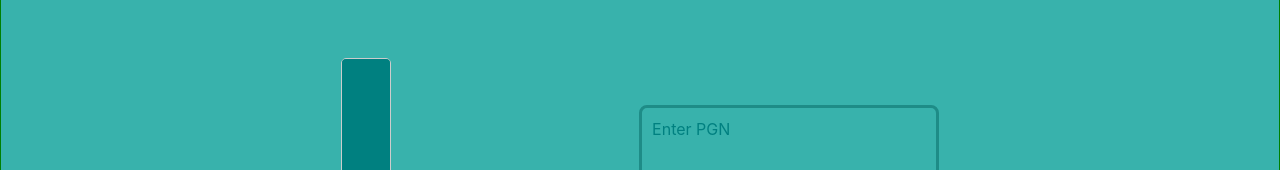
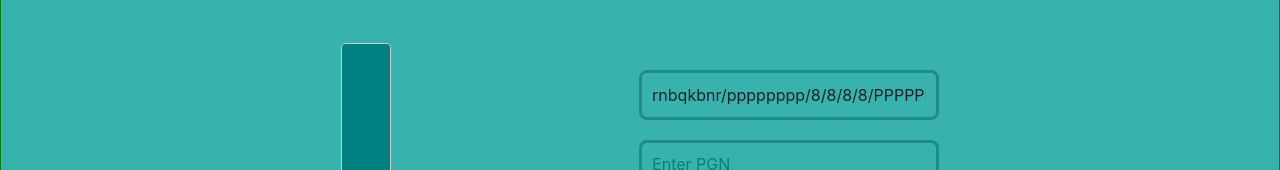
Before and after one commit to htripathi12/chess-nexus, a React (Create React App) app: page /play in a window 1280 px wide. Shown: the part 165-335 px from the top of the page. Built offline with nearby package versions, Linux system fonts and the light colour scheme.

Commit message:
fixed eval bar movement and made FEN block

```diff
--- a/src/components/EvaluationBar.js
+++ b/src/components/EvaluationBar.js
@@ -3,8 +3,8 @@ import { Box, Text } from '@chakra-ui/react';
 
 const EvaluationBar = ({ evaluation, orientation }) => {
   const scoreToPercentage = (score) => {
-    const cappedScore = Math.max(-1000, Math.min(1000, score));
-    return ((cappedScore + 1000) / 2000) * 100;
+    const cappedScore = Math.max(-10, Math.min(10, score));
+    return ((cappedScore + 10) / 20) * 100;
   };
 
   const percentage = scoreToPercentage(evaluation);
--- a/src/pages/Play.js
+++ b/src/pages/Play.js
@@ -1,5 +1,5 @@
 import React, { useState, useRef, useEffect } from 'react';
-import { Textarea, Link, Button, Text, Select } from '@chakra-ui/react';
+import { Textarea, Link, Button, Text, Select, Input } from '@chakra-ui/react';
 import { Link as RouterLink } from 'react-router-dom';
 import CustomBoard from '../components/CustomBoard';
 import EvaluationBar from '../components/EvaluationBar';
@@ -8,6 +8,8 @@ import axios from 'axios';
 
 function Play() {
     const [fen, setFen] = useState('rnbqkbnr/pppppppp/8/8/8/8/PPPPPPPP/RNBQKBNR w KQkq - 0 1');
+    const [fenInput, setFenInput] = useState(fen);
+    const [fenError, setFenError] = useState(false);
     const [winLoss, setWinLoss] = useState('');
     const [history, setHistory] = useState([]);
     const [pgnLoaded, setPgnLoaded] = useState(false);
@@ -70,11 +72,26 @@ function Play() {
         }
     };
 
+    const handleFenChange = (event) => {
+        const inputFen = event.target.value;
+        setFenInput(inputFen);
+        try {
+            chessInstance.current.load(inputFen);
+            setFenError(false);
+            setFen(inputFen);
+            runStockfish(inputFen);
+        } catch (e) {
+            setFenError(true);
+        }
+    };
+
+
     const handleUndo = () => {
         if (chessInstance.current.history().length > 0) {
             chessInstance.current.undo();
             const newFen = chessInstance.current.fen();
             setFen(newFen);
+            setFenInput(newFen);
             runStockfish(newFen);
         }
     };
@@ -83,7 +100,9 @@ function Play() {
         const moves = chessInstance.current.history();
         if (moveIndex.current < moves.length) {
             chessInstance.current.move(moves[moveIndex.current]);
-            setFen(chessInstance.current.fen());
+            const newFen = chessInstance.current.fen();
+            setFen(newFen);
+            setFenInput(newFen);
             moveIndex.current += 1;
         }
     };
@@ -98,7 +117,9 @@ function Play() {
                 chessInstance.current.loadPgn(pgn);
                 setPgnLoaded(true);
                 moveIndex.current = 0;
-                setFen(chessInstance.current.fen());
+                const newFen = chessInstance.current.fen();
+                setFen(newFen);
+                setFenInput(newFen);
             } else {
                 setPgnLoaded(false);
                 setWinLoss(response.data.message);
@@ -130,7 +151,7 @@ function Play() {
                 </Link>
             </div>
             <div style={{ display: 'flex', justifyContent: 'center', alignItems: 'center', height: '100vh' }}>
-                <div style={{ paddingRight: "20px" }}>
+                <div style={{ paddingRight: "20px", paddingBottom: "30px" }}>
                   <EvaluationBar evaluation={evaluation} orientation={orientation} />
                 </div>
                 <div style={{ display: 'flex', flexDirection: 'column', alignItems: 'center' }}>
@@ -165,6 +186,29 @@ function Play() {
                     alignItems: 'flex-start',
                     marginLeft: '20px',
                 }}>
+                    <Input
+                        value={fenInput}
+                        onChange={handleFenChange}
+                        width="300px"
+                        height="50px"
+                        fontSize="16px"
+                        padding="10px"
+                        margin="0 0 20px 0"
+                        border="3px solid"
+                        borderColor={fenError ? "red" : "#1E8C87"}
+                        borderRadius="8px"
+                        placeholder="Enter FEN"
+                        focusBorderColor="#008080"
+                        _hover={{
+                            borderColor: "#008080",
+                        }}
+                        sx={{
+                            '::placeholder': {
+                                color: '#008080',
+                            },
+                        }}
+                        onFocus={(event) => event.target.select()}
+                    />
                     <Textarea
                         ref={pgnRef}
                         width="300px"
```
